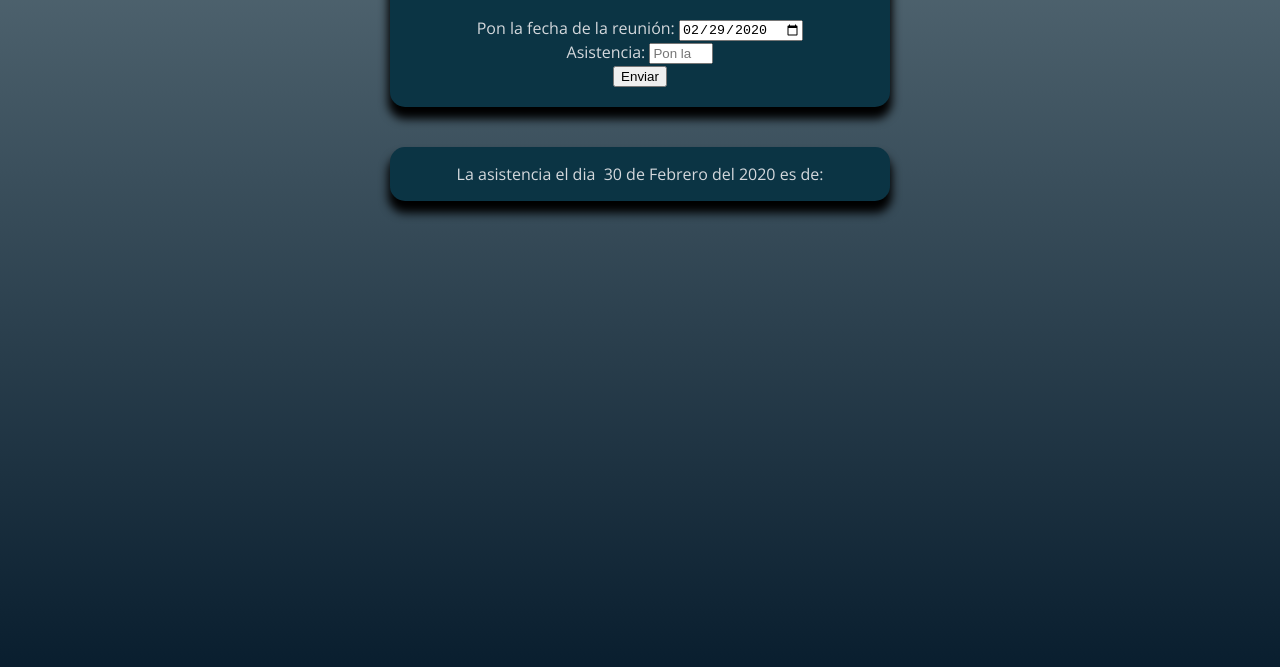
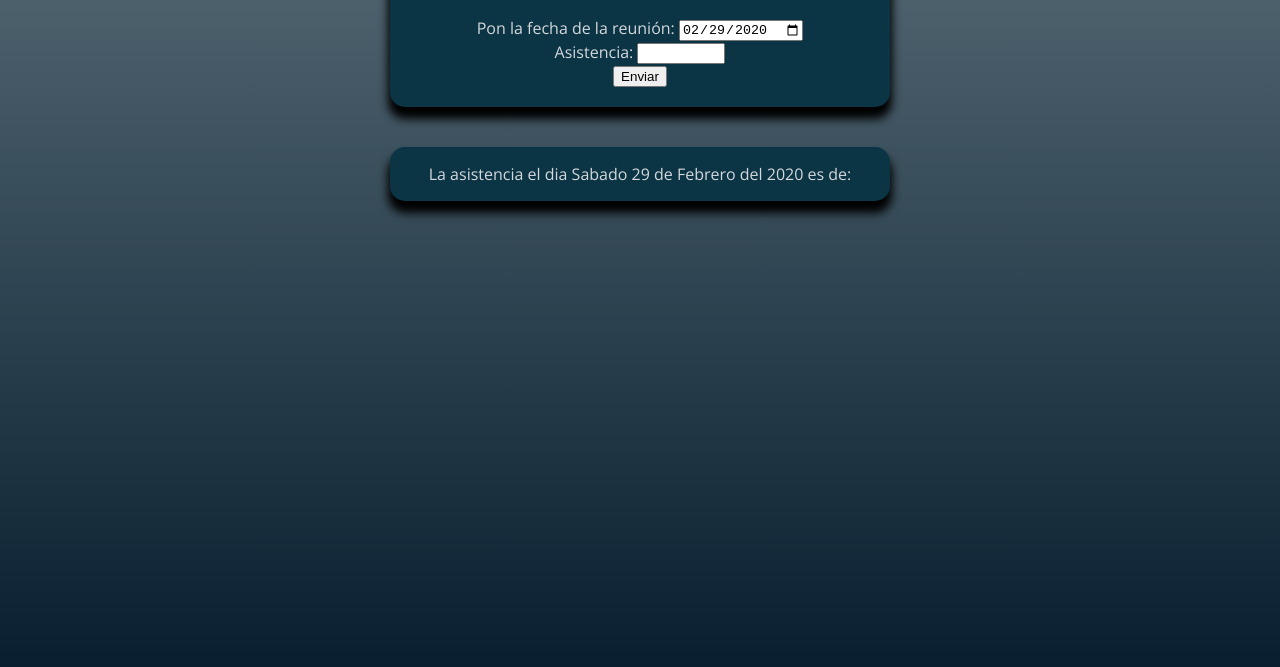
Before and after one commit to raolgon/asistencia-reuniones, a website: page public/index.html in a window 1280 px wide. Both pictures are taken after a click on the input "Enviar". Shown: the part 67-734 px from the top of the page. Drawn offline with nearby package versions, Linux system fonts and the light colour scheme.

Commit message:
Se elemino modules y se corriguo el app.js y html

```diff
--- a/package.json
+++ b/package.json
@@ -15,5 +15,8 @@
   "bugs": {
     "url": "https://github.com/raolgon/asistencia-reuniones/issues"
   },
-  "homepage": "https://github.com/raolgon/asistencia-reuniones#readme"
+  "homepage": "https://github.com/raolgon/asistencia-reuniones#readme",
+  "dependencies": {
+    "moment": "^2.24.0"
+  }
 }
--- a/public/index.html
+++ b/public/index.html
@@ -19,11 +19,11 @@
             </header>
             <form action="">
                 <label id="fecha_texto">Pon la fecha de la reunión:</label>
-                <input type="date" name="fecha" id="fecha" max="" required>
+                <input type="date" name="fecha" id="fecha" value="" required>
                 <br/>
 
                 <label id="asistencia_total">Asistencia:</label>
-                <input type="number" name="asistencia" id="asistencia" max="999" min="1" placeholder="Pon la asistencia aqui" required>
+                <input type="number" name="asistencia" id="asistencia" max="999999" min="1" required>
                 <br/>
             </form>
             <input type="submit" id="btn_enviar" value="Enviar">
--- a/public/js/app.js
+++ b/public/js/app.js
@@ -1,10 +1,10 @@
 let asistenciaTotal = document.querySelector('#asistencia');
 //Para que el date picker muestre la fecha actual por defecto
-let fecha = new Date();
-    document.querySelector('#fecha').valueAsDate = new Date(fecha.getFullYear(), fecha.getMonth(), fecha.getDate(), 12);
-    document.querySelector('#fecha').setAttribute('max', fecha);
 
+//let date = new Date()
+let currentDate = document.querySelector('#fecha').valueAsDate = new Date()
 document.querySelector('#btn_enviar').addEventListener("click", botonEnviar);
+console.log(currentDate)
 
 //Funciones para mostras la asistencia y enviarla al servidor(TODO)
 function botonEnviar(){
@@ -19,11 +19,11 @@ function botonEnviar(){
 
 function fechaReunion(){
     let actualizarFecha = function(){
-            fechaInput = document.querySelector('#fecha').value,
+            fechaInput = currentDate,
             fechaActual = new Date(fechaInput),
             console.log(fechaActual),
-            diaSemana = fechaActual.getDay()+1,
-            dia = fechaActual.getDate()+1,
+            diaSemana = fechaActual.getDay(),
+            dia = fechaActual.getDate(),
             mes = fechaActual.getMonth(),
             year = fechaActual.getFullYear();
 
```
Also changed, not shown: 1 other file.
